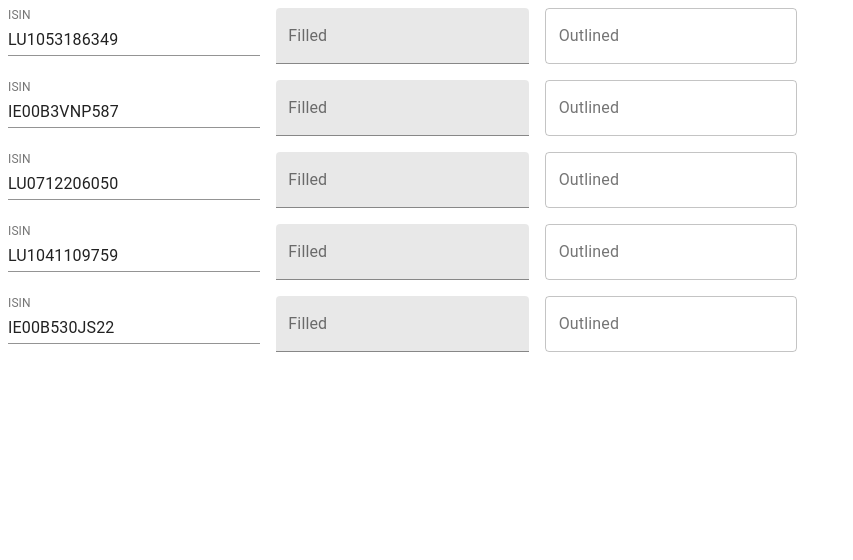
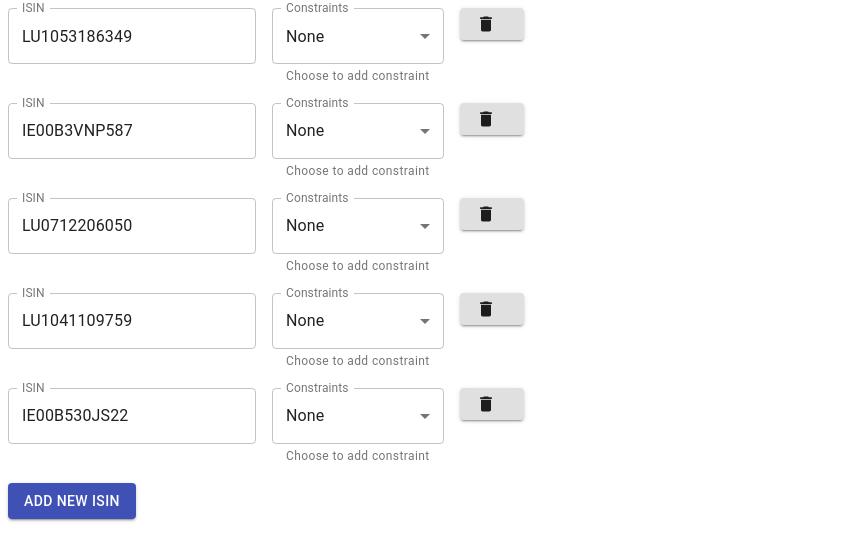
Before and after one commit to FionaXYZ/Robo-Advisor, a React (Create React App) app in the folder project/ui/: page / in a window 1280 px wide. Shown: the top 560 px of the page, without its empty margins (0-853 px from the left). Built offline with nearby package versions, Linux system fonts and the light colour scheme.

Commit message:
interface

```diff
--- a/project/ui/package.json
+++ b/project/ui/package.json
@@ -4,6 +4,7 @@
   "private": true,
   "dependencies": {
     "@material-ui/core": "^4.11.4",
+    "@material-ui/icons": "^4.11.2",
     "@testing-library/jest-dom": "^5.12.0",
     "@testing-library/react": "^11.2.6",
     "@testing-library/user-event": "^12.8.3",
--- a/project/ui/src/App.js
+++ b/project/ui/src/App.js
@@ -1,20 +1,29 @@
 import React,{useState} from 'react';
 import { makeStyles } from '@material-ui/core/styles';
 import ISINOption from './ISINOption'
+import Button from '@material-ui/core/Button';
+
 
 const useStyles = makeStyles((theme) => ({
   root: {
     '& > *': {
       margin: theme.spacing(1),
-      width: '25ch',
+      // width: '25ch',
     },
   },
 }));
 
+
+
 export default function AssetSelection() {
   const classes=useStyles();
   const default_isin=['LU1053186349','IE00B3VNP587','LU0712206050','LU1041109759','IE00B530JS22'];
-  const [isins,setIsins]=useState(default_isin)
+
+  function makeDefualtIsinObj(isin) {
+    return{"isin":isin,"constraint":"None","constraint_op1":null}
+  }
+
+  const [isins,setIsins]=useState(default_isin.map(makeDefualtIsinObj))
 
   function factoryUpdateArray(array,idx) {
     return (newVal=>{
@@ -24,13 +33,32 @@ export default function AssetSelection() {
     })
   }
 
+  function NewIsin(array){
+      let newArray=[...array]
+      newArray.push(makeDefualtIsinObj(""))
+      setIsins(newArray);
+  }
+
+  function DeleteIsin(array,idx){
+    let newArray=[...array]
+    if (idx>-1) {
+      newArray.splice(idx, 1);
+      setIsins(newArray);
+    }
+  }
+
+
   console.log(isins)
 
   return (
+    <>
     <form className={classes.root} noValidate autoComplete="off">
     {isins.map((isin,i)=>
-        (<ISINOption isin={isin} setIsin={factoryUpdateArray(isins,i)}/>)
-      )}
+        (<ISINOption isinObj={isin} setIsinObj={factoryUpdateArray(isins,i)} deleteIsin={()=>{DeleteIsin(isins,i)}} key={i}/>
+    ))}
+
+    <Button onClick={()=>{NewIsin(isins)}} color="primary" variant="contained">Add New ISIN</Button>
     </form>
+    </>
   )
 }
--- a/project/ui/src/ISINOption.js
+++ b/project/ui/src/ISINOption.js
@@ -1,14 +1,43 @@
 import React from 'react';
 import TextField from '@material-ui/core/TextField';
+import Button from '@material-ui/core/Button';
+import DeleteIcon from '@material-ui/icons/Delete';
 
-export default function ISINOption({isin,setIsin}) {
-    console.log(isin)
+const constraints=[
+  {
+    value:"None",
+    label:'None',
+  },
+  {
+    value:'>=',
+    label: '≥',
+  },
+  {
+    value:'<=',
+    label:'≤',
+  },
+];
+
+
+export default function ISINOption({isinObj,setIsinObj,deleteIsin}) {
+    console.log(isinObj)
 
     return (
       <>
-        <TextField label="ISIN" id="standard-basic" defaultValue={isin} onChange={e=>setIsin(e.target.value)}/>
-        <TextField id="filled-basic" label="Filled" variant="filled"/>
-        <TextField id="outlined-basic" label="Outlined" variant="outlined"/> <br/>
+        <TextField label="ISIN" id="standard-basic" defaultValue={isinObj.isin} onChange={e=>setIsinObj({...isinObj,isin:e.target.value})} variant="outlined"/>
+        <TextField id="select-constraints" select label="Constraints"  defaultValue={isinObj.constraint} onChange={e=>{setIsinObj({...isinObj,constraint:e.target.value})}}
+          SelectProps={{native: true,}}
+          helperText="Choose to add constraint"
+          variant="outlined" >
+          {constraints.map((option) => (
+            <option key={option.value} >
+              {option.label}
+            </option>
+          ))}
+        </TextField>
+        {isinObj.constraint!=="None" && <TextField id="constraints-value" label="0<value<1" defaultValue={isinObj.constraint_op1} onChange={e=>setIsinObj({...isinObj,constraint_op1:e.target.value})} variant="outlined" />}
+         <Button startIcon={<DeleteIcon />} onClick={()=>{deleteIsin()}} color="Gray" variant="contained"></Button>
+         <br/>
       </>
     );
 }
```
Also changed, not shown: 1 other file (tests, documents, lock files or other folders).
